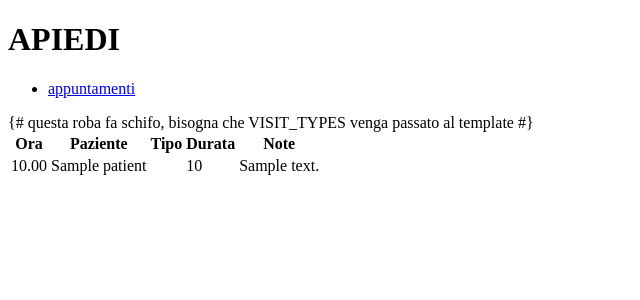
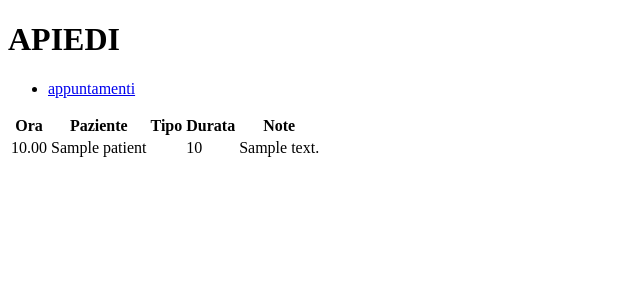
Before and after one commit to rjack/apiedi_django, a Django app: template templates/appointments.html in a window 1280 px wide. Shown: the top 300 px of the page, without its empty margins (0-640 px from the left). Run offline with Django 3.2, Linux system fonts and the light colour scheme; the template is opened without the code that fills it: most values are stand-ins (such as "Sample title", 1, 10 or a date in 2020).

Commit message:
rimosso commento che mandava in tilt il template

```diff
--- a/templates/appointments.html
+++ b/templates/appointments.html
@@ -19,8 +19,6 @@
 					<tr>
 						<td>{{ app.time|time:"H.i"}}</td>
 						<td>{{ app.patient }}</td>
-						{# questa roba fa schifo, bisogna che VISIT_TYPES venga passato al
-						template #}
 						<td>{% if app.visitType == "v" %}visita
 							{% else %}{% if app.visitType == "c" %}controllo
 							{% else %}{% if app.visitType == "n" %}neonato
```
